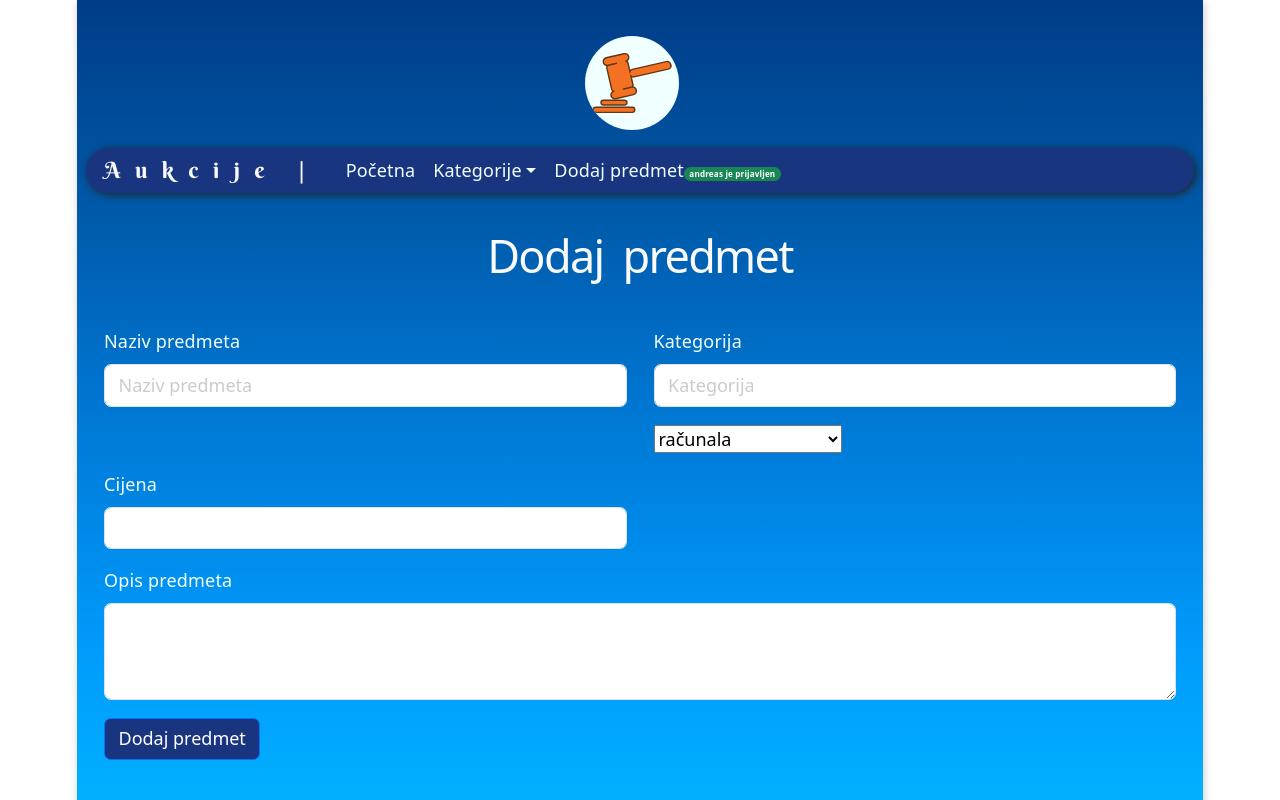
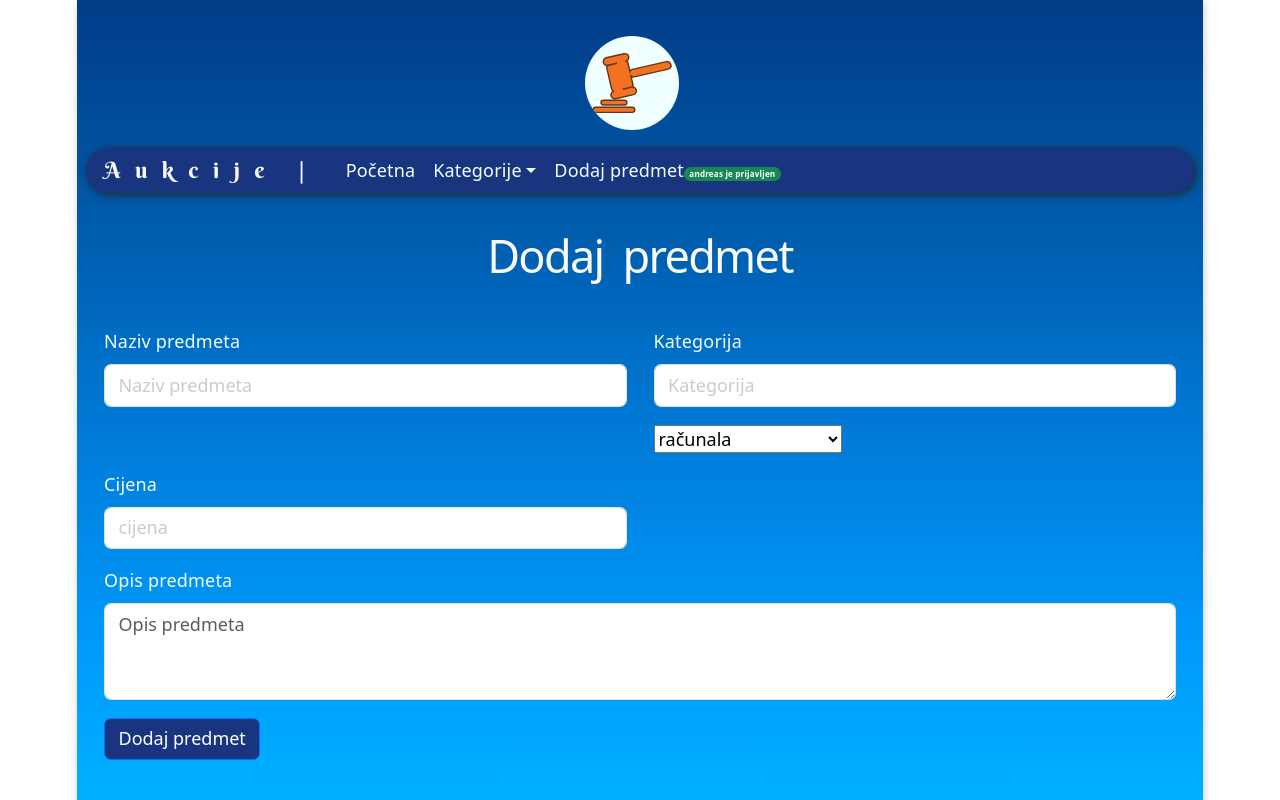
Before and after one commit to androwebgraphic/Aukcije, a React (Vite) app: page /dodajpredmet in a window 1280 px wide. Shown: the top 800 px of the page. Built offline with nearby package versions, Linux system fonts and the light colour scheme; the HTML template or start-up script is replaced by a standard one.

Commit message:
Update AddItem.jsx

```diff
--- a/src/pages/AddItem.jsx
+++ b/src/pages/AddItem.jsx
@@ -45,7 +45,7 @@ export default function AddItem() {
                      <Col sm={12} md={6}>
                        <Form.Group className="mb-3" controlId="formBasicCost" >
                                      <Form.Label>Cijena</Form.Label>
-                                     <Form.Control type= "number" />
+                                     <Form.Control type= "number" placeholder="cijena"/>
 
                                    </Form.Group>
                      </Col>
@@ -53,7 +53,7 @@ export default function AddItem() {
         </Row>
         <Form.Group className="mb-3" controlId="exampleForm.ControlTextarea1">
           <Form.Label>Opis predmeta</Form.Label>
-          <Form.Control as="textarea" rows={3} />
+          <Form.Control as="textarea" rows={3} placeholder='Opis predmeta'/>
         </Form.Group>
         <Button variant="primary" type="submit">
         Dodaj predmet
```
